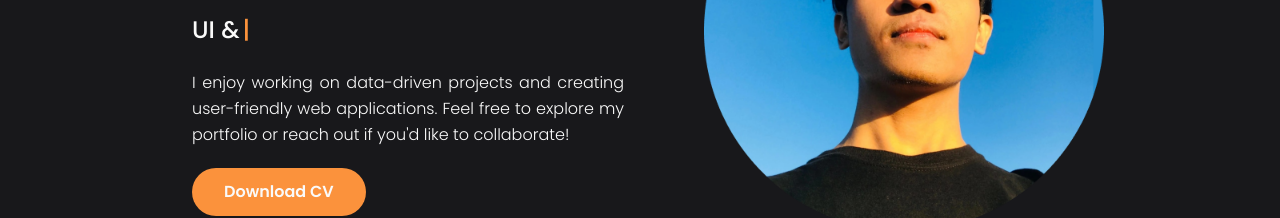
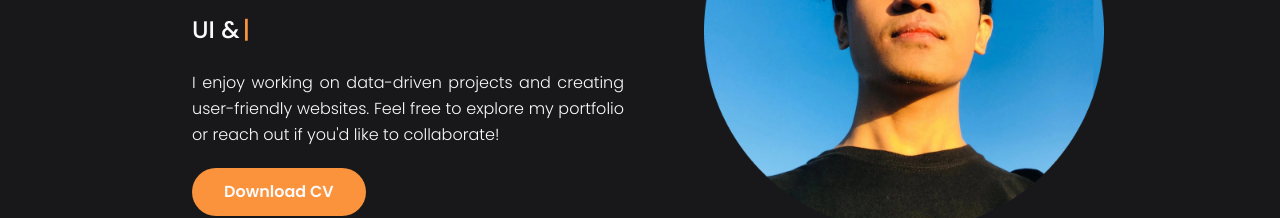
Before and after one commit to danendradipa/portfolio, a React (Vite) app: page / in a window 1280 px wide. Shown: the part 393-611 px from the top of the page. Built offline with nearby package versions, Linux system fonts and the light colour scheme.

Commit message:
modify homepage

```diff
--- a/src/Pages/Home.tsx
+++ b/src/Pages/Home.tsx
@@ -32,7 +32,7 @@ const Home = () => {
             </h2>
             <p className="font-light text-justify leading-relaxed">
               I enjoy working on data-driven projects and creating user-friendly
-              web applications. Feel free to explore my portfolio or reach out
+              websites. Feel free to explore my portfolio or reach out
               if you'd like to collaborate!
             </p>
             <a href="#" download={true}>
```
